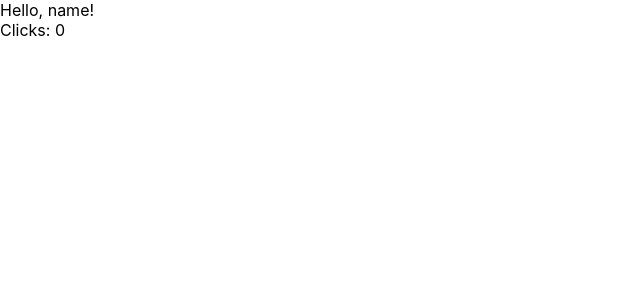
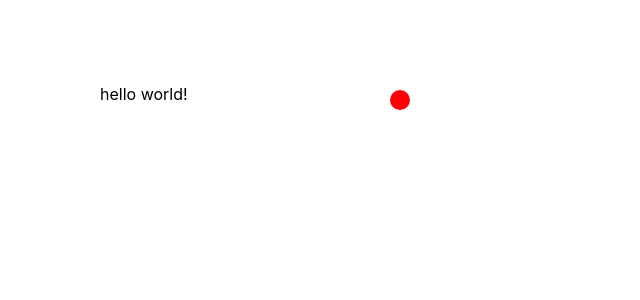
Before and after one commit to marks214/D3, a React (Create React App) app: page / in a window 1280 px wide. Shown: the top 300 px of the page, without its empty margins (0-640 px from the left). Built offline with nearby package versions, Linux system fonts and the light colour scheme.

Commit message:
used d3 to add hello world and a red circle

```diff
--- a/public/index.html
+++ b/public/index.html
@@ -1,6 +1,7 @@
 <!DOCTYPE html>
 <html lang="en">
   <head>
+    <script src="https://d3js.org/d3.v7.min.js"></script>
     <meta charset="utf-8" />
     <link rel="icon" href="%PUBLIC_URL%/favicon.ico" />
     <meta name="viewport" content="width=device-width, initial-scale=1" />
@@ -28,16 +29,23 @@
   </head>
   <body>
     <noscript>You need to enable JavaScript to run this app.</noscript>
+    <script type="text/javascript">
+      // create a circle element with 0, 2, 8, 1, 2
+      d3.select("body")
+      .append("svg")
+      .append("text")
+      .text("hello world!")
+      .attr("x", "100")
+      .attr("y", "100")
+      d3.select("body")
+      .append("svg")
+      .append("circle")
+      .attr("fill", "red")
+      // radius is in pixels
+      .attr("r", 10)
+      .attr("cx", 100)
+      .attr("cy", 100)
+    </script>
     <div id="root"></div>
-    <!--
-      This HTML file is a template.
-      If you open it directly in the browser, you will see an empty page.
-
-      You can add webfonts, meta tags, or analytics to this file.
-      The build step will place the bundled scripts into the <body> tag.
-
-      To begin the development, run `npm start` or `yarn start`.
-      To create a production bundle, use `npm run build` or `yarn build`.
-    -->
   </body>
 </html>
--- a/src/App.js
+++ b/src/App.js
@@ -1,14 +1,11 @@
-import Test from './Test';
-import { useState, useEffect } from 'react';
+import ChartWrapper from './ChartWrapper';
 
 function App() {
 
-  const [count, setCount] = useState(0);
 
   return (
     <div className="App">
-     <Test name="name" personClicked={() => {setCount(count + 1)}}/>
-     Clicks: {count}
+      <ChartWrapper />
     </div>
   );
 }
--- /dev/null
+++ b/src/ChartWrapper.js
@@ -0,0 +1,7 @@
+import React from 'react';
+
+export default function Chart(props) {
+
+
+    return <div></div>
+}
--- a/src/Test.js
+++ /dev/null
@@ -1,7 +0,0 @@
-import React from "react";
-
-export default function Test(props) {
-    return <div onClick={props.personClicked}>
-        Hello, {props.name}!
-        </div>
-}
```
